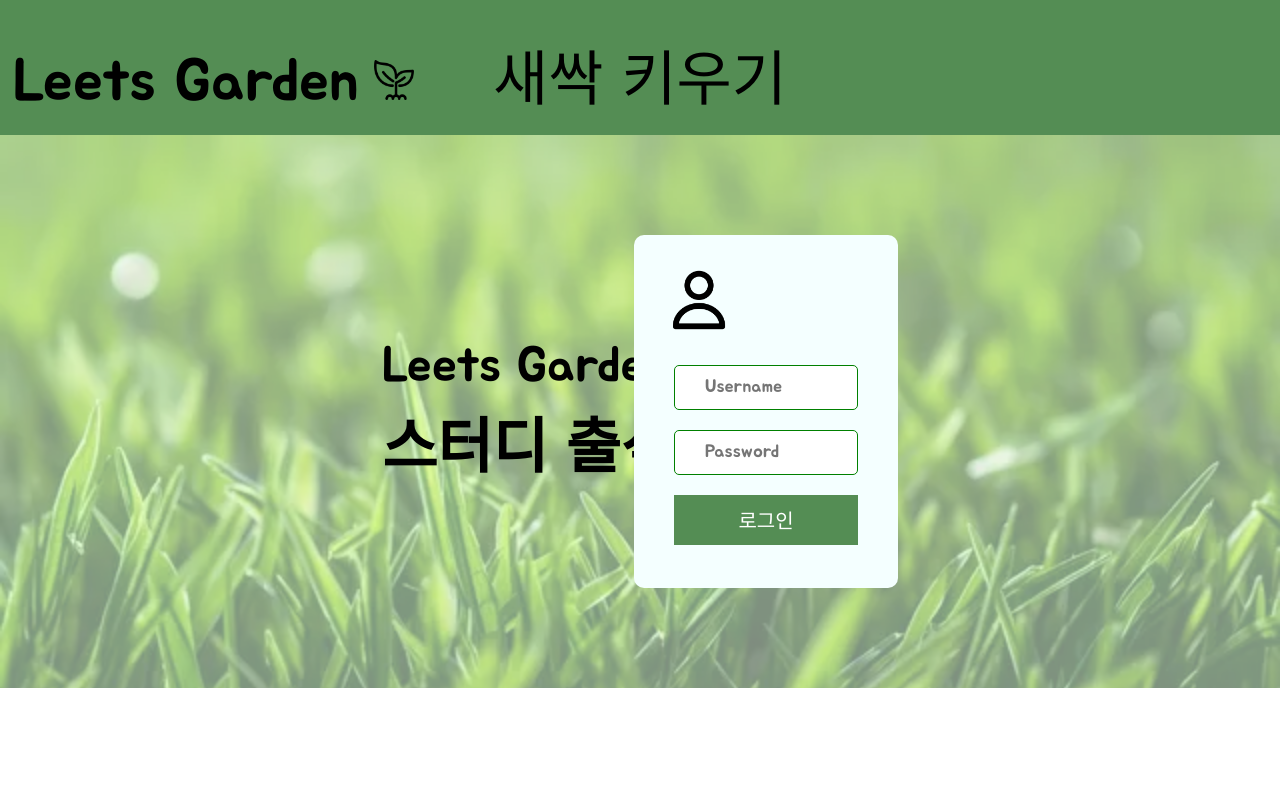
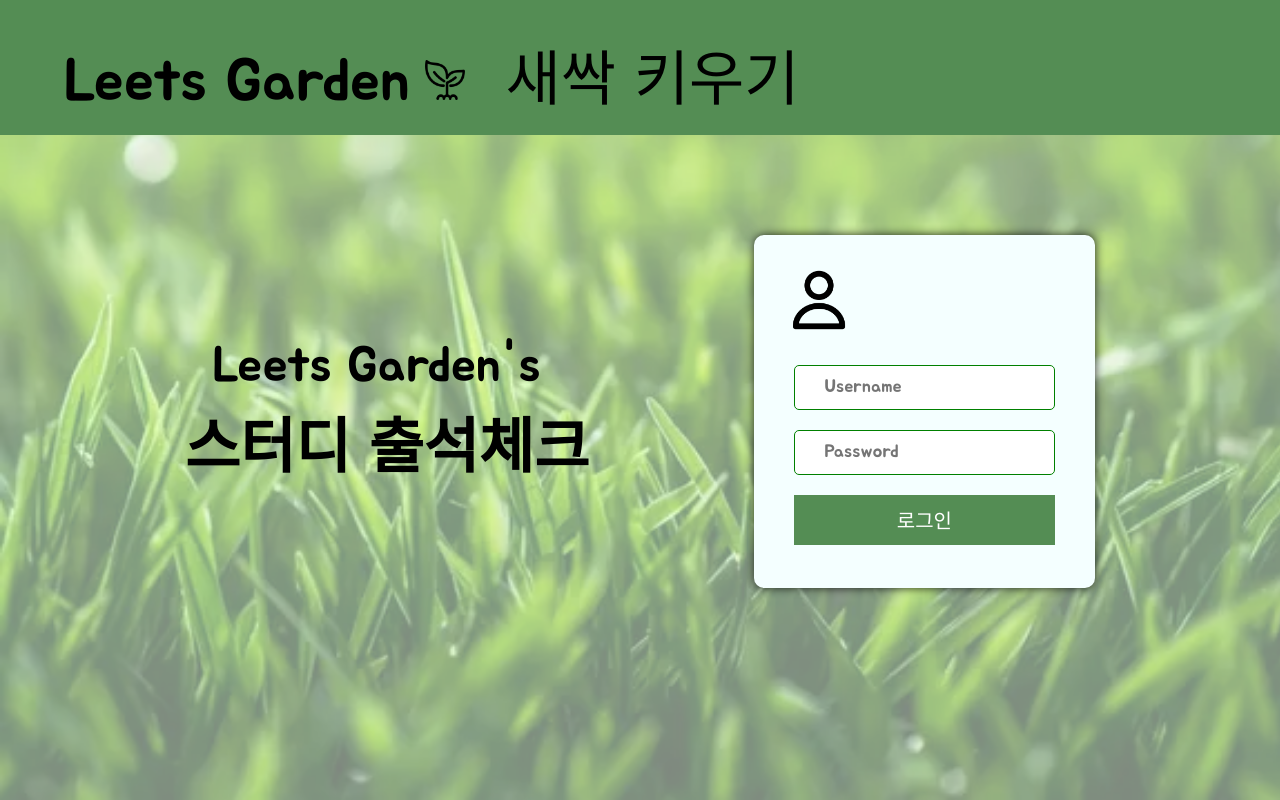
Before and after one commit to Leets-Official/Leets-Garden-FE, a React (Create React App) app: page /login in a window 1280 px wide. Built offline with nearby package versions, Linux system fonts and the light colour scheme.

Commit message:
:sparkles:[feat]: 로그인 기능

```diff
--- a/src/components/Header.js
+++ b/src/components/Header.js
@@ -3,7 +3,7 @@ import styled from 'styled-components'
 
 
 const Header = ({ leftText, middleText, nickName }) => {
-    const Header= styled.div`
+    const Header = styled.div`
         display: flex;
         background-color: #548D54;
         color: black;
@@ -19,17 +19,35 @@ const Header = ({ leftText, middleText, nickName }) => {
 
     const LeftText = styled.div`
         font-size: 60px;
-        width: 450px;
+        width: 34%;
+        margin-left: 5%;
+
+        @media screen and (max-width: 1200px) {
+            width: 100%;
+            margin-left: 0%;
+        }
     `;
 
     const MiddleText = styled.div`
         font-size: 60px;
-        width: 450px;
+        width: 33%;
+
+        @media screen and (max-width: 1200px) {
+            width: 0%;
+            font-size: 0px;
+        }
     `;
 
     const NickName = styled.div`
         font-size: 30px;
-        width: 450px;
+        width: 33%;
+        margin-right: 5%;
+
+        @media screen and (max-width: 1200px) {
+            width: 0%;
+            font-size: 0px;
+            margin-right: 0%;
+        }
     `;
 
     const Sprout = styled.img`
--- a/src/components/LoginContent.js
+++ b/src/components/LoginContent.js
@@ -4,10 +4,16 @@ import styled from 'styled-components';
 const StyledLoginContent = styled.div`
     display: flex;
     flex-direction: column;
-    width: 25%;
+    width: 30%;
     margin-top: 200px;
     margin-bottom: 200px;
     white-space: nowrap;
+    text-align: center;
+    @media screen and (max-width: 1200px) {
+        align-items: center;
+        margin-top: 40px;
+        margin-bottom: 30px;
+    }
 `;
 
 const SubContent = styled.div`
--- a/src/components/LoginForm.js
+++ b/src/components/LoginForm.js
@@ -33,13 +33,20 @@ const StyledLoginForm = styled.div`
     border-radius: 10px;
     display: flex;
     flex-direction: column;
-    width: 30%;
+    width: 22%;
     margin-top: 100px;
     margin-bottom: 100px;
     padding-left: 30px;
     padding-right: 30px;
     padding-top: 30px;
     padding-bottom: 30px;
+    box-shadow: 0 0 10px rgba(0, 0, 0, 0.8);
+    @media screen and (max-width: 1200px) {
+        display: flex;
+        flex-direction: column;
+        width: 40%;
+        margin-top: 30px;
+    }
 `;
 
 const Image = styled.img`
--- a/src/pages/Login.js
+++ b/src/pages/Login.js
@@ -6,10 +6,14 @@ import LoginForm from '../components/LoginForm';
 
 const StyledLogin = styled.div`
     position: relative;
-    padding-left: 300px;
-    padding-right: 300px;
     display: flex;
     justify-content: space-evenly;
+
+    @media screen and (max-width: 1200px) {
+        display: flex;
+        flex-direction: column;
+        align-items: center;
+    }
 `;
 
 const BackGround = styled.div`
@@ -30,8 +34,8 @@ const Login = () => {
             <Header leftText={'Leets Garden'}
                 middleText={'새싹 키우기'}
             />
+            <BackGround />
             <StyledLogin>
-            <BackGround />
                 <LoginContent />
                 <LoginForm />
             </StyledLogin>
```
